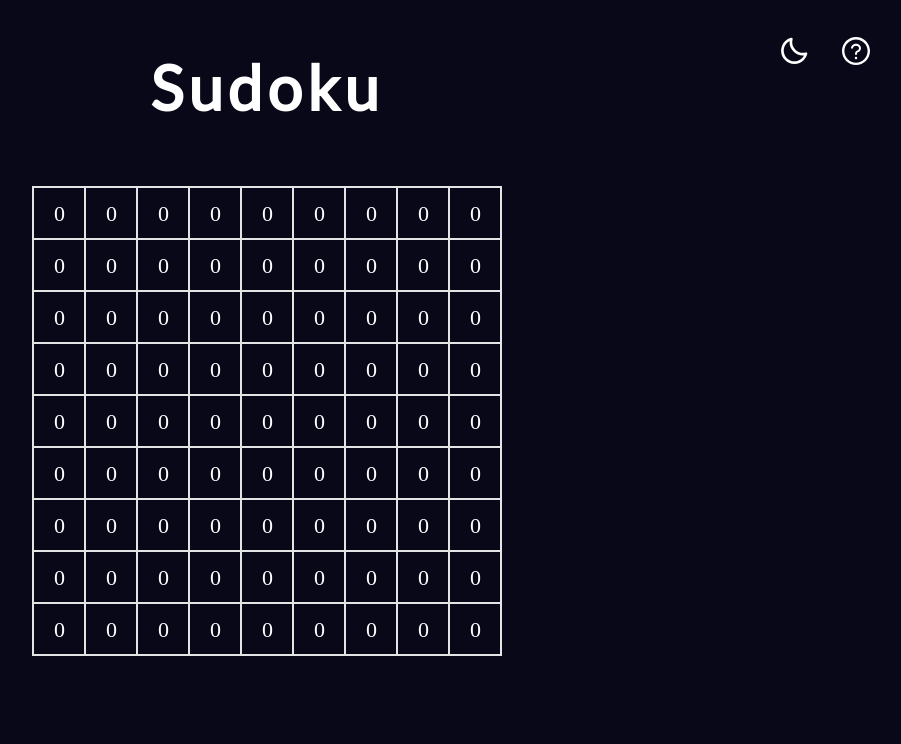
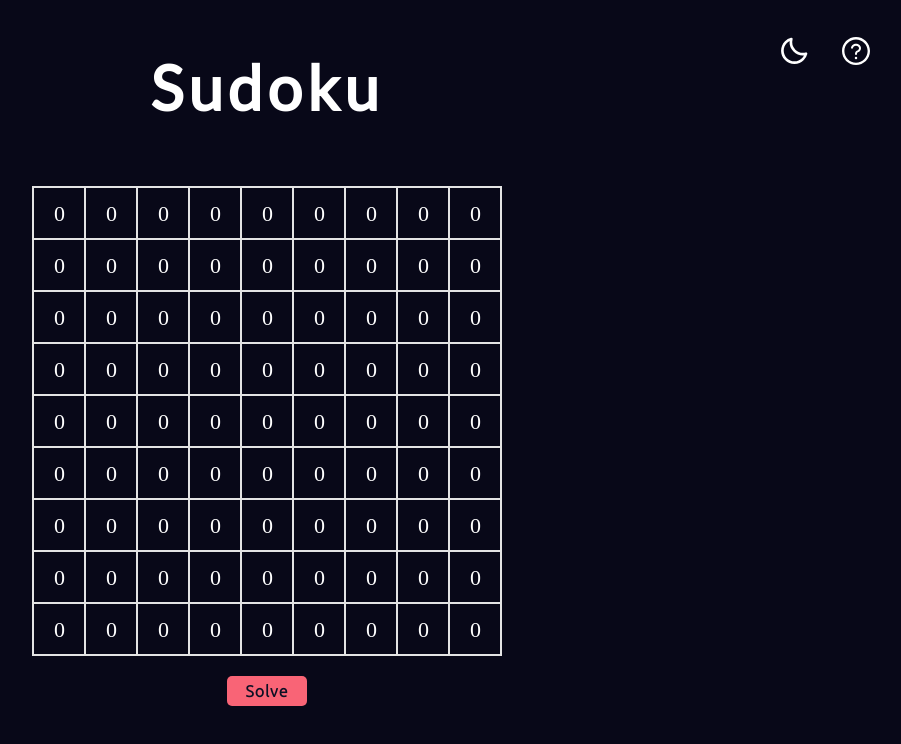
Before and after one commit to Sailesh-2209/sudoku, a React (Create React App) app: page / in a window 1280 px wide. Shown: the top 744 px of the page, without its empty margins (373-1274 px from the left). Built offline with nearby package versions, Linux system fonts and the light colour scheme.

Commit message:
added solve button

```diff
--- a/src/App.css
+++ b/src/App.css
@@ -8,3 +8,27 @@ body {
   padding: 0;
   background-color: rgb(8, 8, 24);
 }
+
+.solve {
+  margin: 20px 0 auto 0;
+  position: absolute;
+  left: 50%;
+  transform: translate(-50%);
+  outline: none;
+  border: none;
+  height: 30px;
+  width: 80px;
+  border-radius: 5px;
+  font-family: "Ubuntu", sans-serif;
+  font-weight: bold;
+  font-size: 16px;
+  letter-spacing: 1px;
+  background: #f96476;
+  color: rgb(12, 16, 36);
+  transition: 0.5s ease;
+}
+
+.solve:hover {
+  background: rgb(161, 8, 8);
+  color: white;
+}
--- a/src/containers/BodyContainer.tsx
+++ b/src/containers/BodyContainer.tsx
@@ -8,6 +8,7 @@ export const BodyContainer: React.FC = () => {
     <Body>
       <HeadingContainer />
       <BoardContainer />
+      <button className="solve">Solve</button>
     </Body>
   );
 };
```
